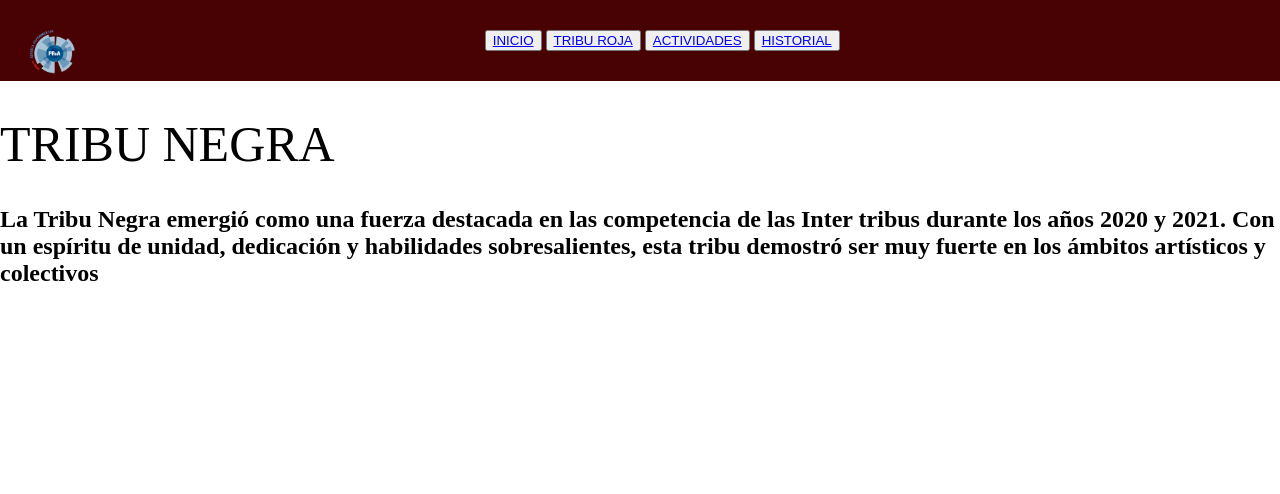
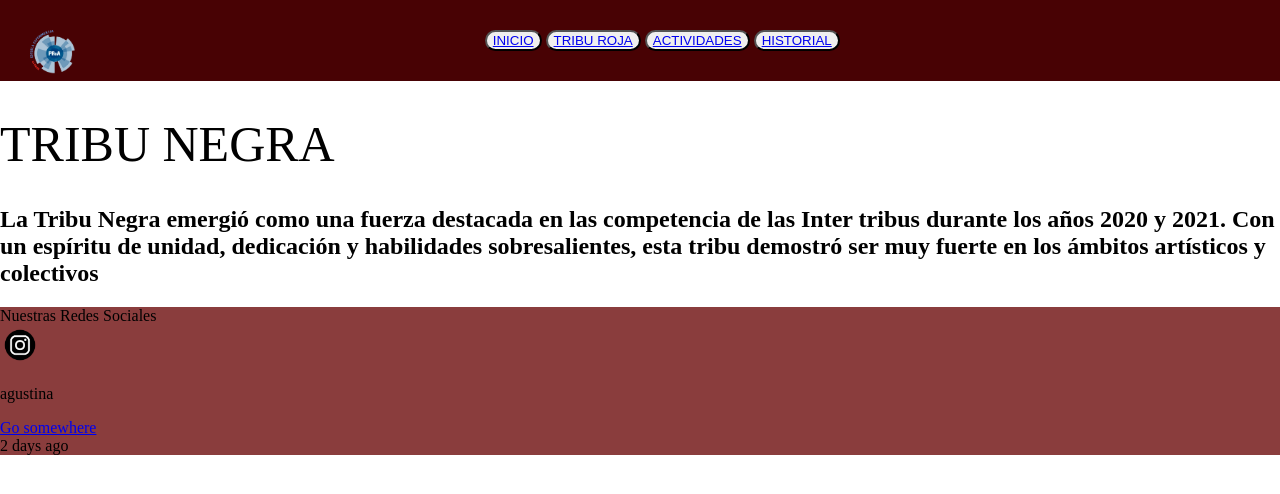
Before and after one commit to Luis-Siccardi/Practico1_5a-o_Ingrid, a plain HTML site: page tribu negra.html in a window 1280 px wide. Drawn offline with Linux system fonts and the light colour scheme.

Commit message:
modifico

```diff
--- a/style.css
+++ b/style.css
@@ -22,3 +22,7 @@ body {
 main{
     text-align: left;
 }
+
+button{
+   border-radius: 12px;
+}
--- a/tribu negra.html
+++ b/tribu negra.html
@@ -21,4 +21,19 @@
         Con un espíritu de unidad, dedicación y habilidades sobresalientes, esta tribu demostró ser muy fuerte en los ámbitos artísticos y colectivos</h2>
     </main>
 </body>
+<footer>
+    <div class="card text-center">
+        <div class="card-header">
+          Nuestras Redes Sociales
+        </div>
+        <div class="card-body">
+         <img src="img/INSTAGRAM.webp" alt="imagen intagram" height="40" width="40">
+          <p class="card-text">agustina</p>
+          <a href="#" class="btn btn-primary">Go somewhere</a>
+        </div>
+        <div class="card-footer text-body-secondary">
+          2 days ago
+        </div>
+      </div>
+</footer>
 </html>
```
Also changed, not shown: tribu roja.html (+15 -0 lines).
